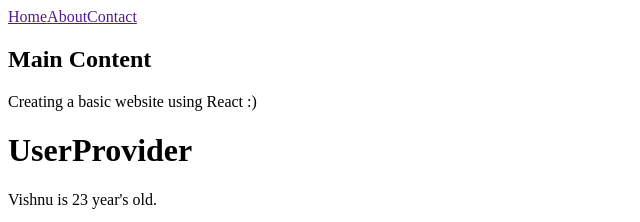
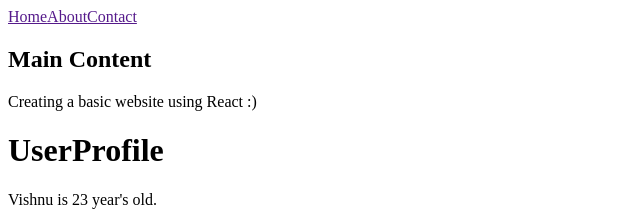
Before and after one commit to Vishnu473/React-Practice, a React (Vite) app: page / in a window 1280 px wide. Shown: the top 222 px of the page, without its empty margins (0-640 px from the left). Built offline with nearby package versions, Linux system fonts and the light colour scheme.

Commit message:
updatedNames of file for better clarity-useContext

```diff
--- a/src/App.jsx
+++ b/src/App.jsx
@@ -28,7 +28,7 @@ import BasicEffect from './components/BasicEffect';
 import CounterEffect from './components/CounterEffect';
 import FetchDataEffect from './components/FetchDataEffect';
 import UserContext from './components/UserContext';
-import UserProvider from './components/UserProvider';
+import UserProfile from './components/UserProfile';
 import UpdateUser from './components/UpdateUser';
 
 const App = () => {
@@ -68,7 +68,7 @@ const App = () => {
       <CounterEffect/>
       <FetchDataEffect /> */}
       <UserContext>
-        <UserProvider/>
+        <UserProfile/>
         <UpdateUser />
       </UserContext>
       <Footer />
--- a/src/components/UserProvider.jsx
+++ b/src/components/UserProfile.jsx
@@ -1,10 +1,10 @@
 import React, { useContext } from 'react'
 import { userData } from './UserContext'
 
-const UserProvider = () => {
+const UserProfile = () => {
     const { user, setUser } = useContext(userData);
     return (
-        <div><h1>UserProvider</h1>
+        <div><h1>UserProfile</h1>
             {user ? (
                 <p>{user.name} is {user.age} year's old.</p>
             ) : (
@@ -14,4 +14,4 @@ const UserProvider = () => {
     )
 }
 
-export default UserProvider
+export default UserProfile
```
